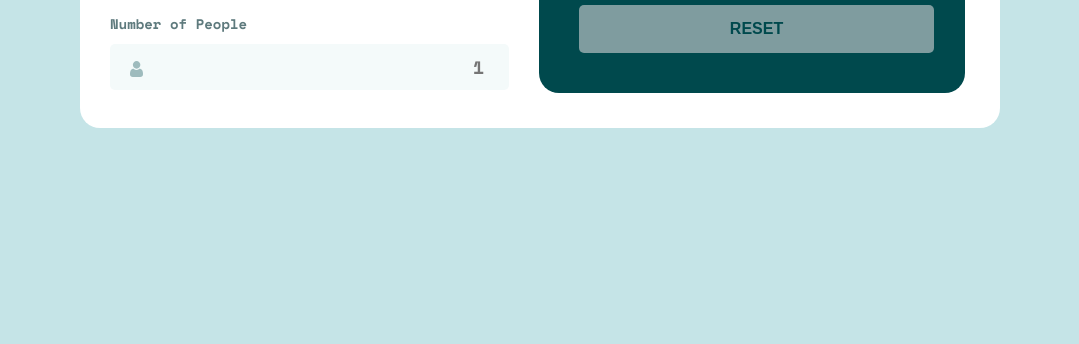
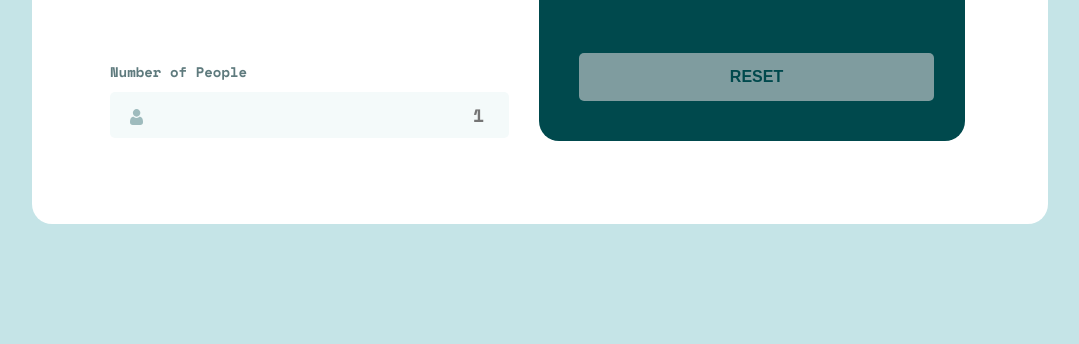
Before and after one commit to cybelle715/TipCalculator, a plain HTML site: page index.html in a window 1280 px wide. Shown: the part 456-800 px from the top of the page, without its empty margins (100-1179 px from the left). Drawn offline with nearby package versions, Linux system fonts and the light colour scheme.

Commit message:
added an attribute on the @media query

```diff
--- a/style.css
+++ b/style.css
@@ -12,12 +12,17 @@ body{
     justify-content: center;
     margin-block: 20px;
 }
+div{
+    display: block;
+}
 
 .mainContainer{
     background-color: #fff;
     border-radius: 20px;
-    display: grid;
+    display: flex;
+    flex-direction: column;
     height: 1440px;
+    padding: 3rem;
 }
 
 .leftSection{
@@ -177,8 +182,8 @@ input[type=number] {
 }
 
 .footer {
-    flex-direction: row-reverse;
-    position: absolute;
+    flex-direction: row;
+
     bottom: 0;
     left: 0;
     display: flex;
@@ -198,9 +203,10 @@ input[type=number] {
     background-color:hsl(184, 14%, 56%);
   }
 
-@media screen and (min-width : 375px   ) {
+@media screen and (min-width : 1000px   ) {
     .mainContainer {
         display: flex;
+        flex-direction:row;
         width: 920px;
         height : 490px;
         margin : 0 auto;
```
